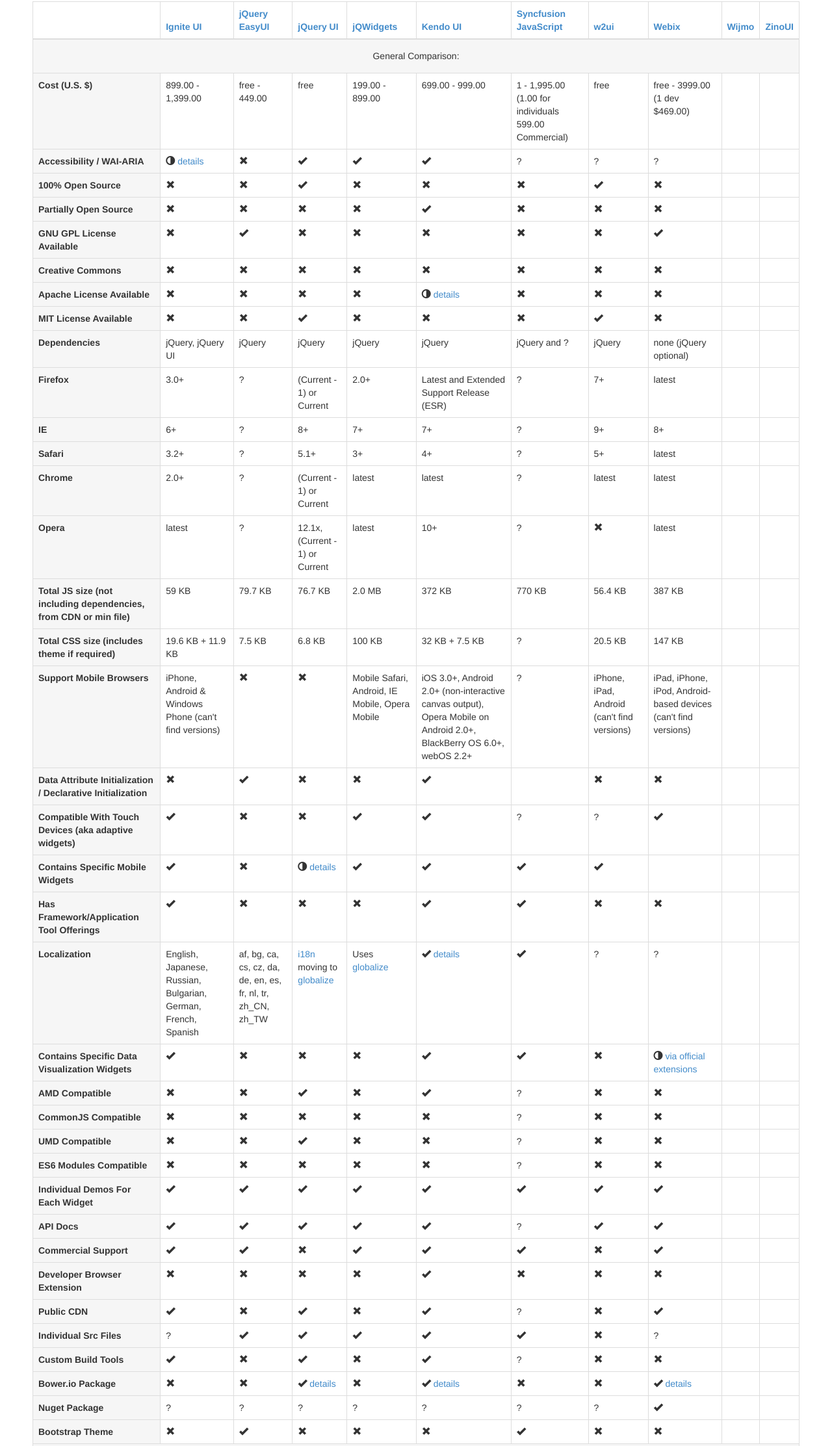
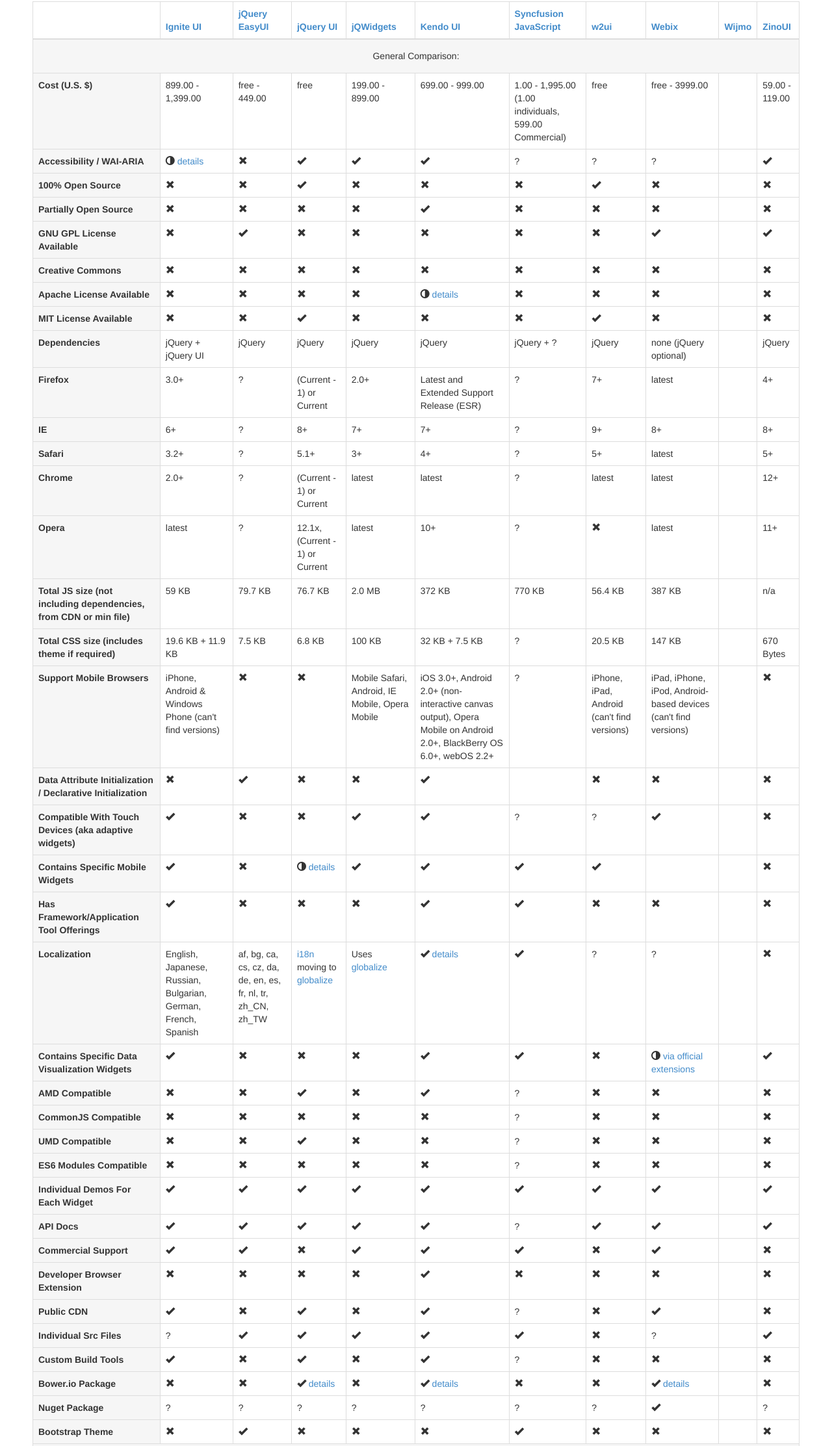
Before and after one commit to codylindley/jqueryuiwidgets.com, a website: page index.html in a window 1280 px wide. Shown: the part 83-2308 px from the top of the page at 65% size. Drawn offline with Linux system fonts and the light colour scheme.

Commit message:
added zinoUI

```diff
--- a/index.html
+++ b/index.html
@@ -59,11 +59,11 @@
             <td>free</td>
             <td>199.00 - 899.00</td>
             <td>699.00 - 999.00</td>
-            <td>1 - 1,995.00 (1.00 for individuals 599.00 Commercial)</td>
+            <td>1.00 - 1,995.00 (1.00 individuals, 599.00 Commercial)</td>
             <td>free</td>
-            <td>free - 3999.00 (1 dev $469.00)</td>
+            <td>free - 3999.00</td>
             <td></td>
-            <td></td>
+            <td>59.00 - 119.00</td>
         </tr>
         <tr>
             <th scope="row">Accessibility / WAI-ARIA</th>
@@ -76,7 +76,7 @@
             <td>?</td>
             <td>?</td>
             <td></td>
-            <td></td>
+            <td><span class="glyphicon glyphicon-ok"></span></td>
         </tr>
         <tr>
             <th scope="row">100% Open Source</th>
@@ -89,7 +89,7 @@
             <td><span class="glyphicon glyphicon-ok"></span></td>
             <td><span class="glyphicon glyphicon-remove"></span></td>
             <td></td>
-            <td></td>
+            <td><span class="glyphicon glyphicon-remove"></span></td>
         </tr>
         <tr>
             <th scope="row">Partially Open Source</th>
@@ -102,7 +102,7 @@
             <td><span class="glyphicon glyphicon-remove"></span></td>
             <td><span class="glyphicon glyphicon-remove"></span></td>
             <td></td>
-            <td></td>
+            <td><span class="glyphicon glyphicon-remove"></span></td>
         </tr>
         <tr>
             <th scope="row">GNU GPL License Available</th>
@@ -115,7 +115,7 @@
             <td><span class="glyphicon glyphicon-remove"></span></td>
             <td><span class="glyphicon glyphicon-ok"></span></td>
             <td></td>
-            <td></td>
+            <td><span class="glyphicon glyphicon-ok"></span></td>
         </tr>
         <tr>
             <th scope="row">Creative Commons</th>
@@ -128,7 +128,7 @@
             <td><span class="glyphicon glyphicon-remove"></span></td>
             <td><span class="glyphicon glyphicon-remove"></span></td>
             <td></td>
-            <td></td>
+            <td><span class="glyphicon glyphicon-remove"></span></td>
         </tr>
         <tr>
             <th scope="row">Apache License Available</th>
@@ -141,7 +141,7 @@
             <td><span class="glyphicon glyphicon-remove"></span></td>
             <td><span class="glyphicon glyphicon-remove"></span></td>
             <td></td>
-            <td></td>
+            <td><span class="glyphicon glyphicon-remove"></span></td>
         </tr>
         <tr>
             <th scope="row">MIT License Available</th>
@@ -154,20 +154,20 @@
             <td><span class="glyphicon glyphicon-ok"></span></td>
             <td><span class="glyphicon glyphicon-remove"></span></td>
             <td></td>
-            <td></td>
+            <td><span class="glyphicon glyphicon-remove"></span></td>
         </tr>
         <tr>
             <th scope="row">Dependencies</th>
-            <td>jQuery, jQuery UI</td>
+            <td>jQuery + jQuery UI</td>
             <td>jQuery</td>
             <td>jQuery</td>
             <td>jQuery</td>
             <td>jQuery</td>
-            <td>jQuery and ?</td>
+            <td>jQuery + ?</td>
             <td>jQuery</td>
             <td>none (jQuery optional)</td>
             <td></td>
-            <td></td>
+            <td>jQuery</td>
         </tr>
         <tr>
             <th scope="row">Firefox</th>
@@ -180,7 +180,7 @@
             <td>7+</td>
             <td>latest</td>
             <td></td>
-            <td></td>
+            <td>4+</td>
         </tr>
         <tr>
             <th scope="row">IE</th>
@@ -193,7 +193,7 @@
             <td>9+</td>
             <td>8+</td>
             <td></td>
-            <td></td>
+            <td>8+</td>
         </tr>
         <tr>
             <th scope="row">Safari</th>
@@ -206,7 +206,7 @@
             <td>5+</td>
             <td>latest</td>
             <td></td>
-            <td></td>
+            <td>5+</td>
         </tr>
         <tr>
             <th scope="row">Chrome</th>
@@ -219,7 +219,7 @@
             <td>latest</td>
             <td>latest</td>
             <td></td>
-            <td></td>
+            <td>12+</td>
         </tr>
         <tr>
             <th scope="row">Opera</th>
@@ -232,7 +232,7 @@
             <td><span class="glyphicon glyphicon-remove"></span></td>
             <td>latest</td>
             <td></td>
-            <td></td>
+            <td>11+</td>
         </tr>
         <tr>
             <th scope="row">Total JS size (not including dependencies, from CDN or min file)</th>
@@ -245,7 +245,7 @@
             <td>56.4 KB</td>
             <td>387 KB</td>
             <td></td>
-            <td></td>
+            <td>n/a</td>
         </tr>
         <tr>
             <th scope="row">Total CSS size (includes theme if required)</th>
@@ -258,7 +258,7 @@
             <td>20.5 KB</td>
             <td>147 KB</td>
             <td></td>
-            <td></td>
+            <td>670 Bytes</td>
         </tr>
         <tr>
             <th scope="row">Support Mobile Browsers</th>
@@ -271,7 +271,7 @@
             <td>iPhone, iPad, Android (can't find versions)</td>
             <td>iPad, iPhone, iPod, Android-based devices (can't find versions)</td>
             <td></td>
-            <td></td>
+            <td><span class="glyphicon glyphicon-remove"></span></td>
         </tr>
         <tr>
             <th scope="row">Data Attribute Initialization / Declarative Initialization</th>
@@ -284,7 +284,7 @@
             <td><span class="glyphicon glyphicon-remove"></span></td>
             <td><span class="glyphicon glyphicon-remove"></span></td>
             <td></td>
-            <td></td>
+            <td><span class="glyphicon glyphicon-remove"></span></td>
         </tr>
         <tr>
             <th scope="row">Compatible With Touch Devices (aka adaptive widgets)</th>
@@ -297,7 +297,7 @@
             <td>?</td>
             <td><span class="glyphicon glyphicon-ok"></span></td>
             <td></td>
-            <td></td>
+            <td><span class="glyphicon glyphicon-remove"></span></td>
         </tr>
         <tr>
             <th scope="row">Contains Specific Mobile Widgets</th>
@@ -310,7 +310,7 @@
             <td><span class="glyphicon glyphicon-ok"></span></td>
             <td></td>
             <td></td>
-            <td></td>
+            <td><span class="glyphicon glyphicon-remove"></span></td>
         </tr>
         <tr>
             <th scope="row">Has Framework/Application Tool Offerings</th>
@@ -323,7 +323,7 @@
             <td><span class="glyphicon glyphicon-remove"></span></td>
             <td><span class="glyphicon glyphicon-remove"></span></td>
             <td></td>
-            <td></td>
+            <td><span class="glyphicon glyphicon-remove"></span></td>
         </tr>
         <tr>
             <th scope="row">Localization</th>
@@ -336,7 +336,7 @@
             <td>?</td>
             <td>?</td>
             <td></td>
-            <td></td>
+            <td><span class="glyphicon glyphicon-remove"></span></td>
         </tr>
         <tr>
             <th scope="row">Contains Specific Data Visualization Widgets</th>
@@ -349,7 +349,7 @@
             <td><span class="glyphicon glyphicon-remove"></span></td>
             <td><span class="glyphicon glyphicon-adjust"></span> <a href="http://docs.webix.com/desktop__extensions.html">via official extensions</a></td>
             <td></td>
-            <td></td>
+            <td><span class="glyphicon glyphicon-ok"></span></td>
         </tr>
          <tr>
             <th scope="row">AMD Compatible</th>
@@ -362,7 +362,7 @@
             <td><span class="glyphicon glyphicon-remove"></span></td>
             <td><span class="glyphicon glyphicon-remove"></span></td>
             <td></td>
-            <td></td>
+            <td><span class="glyphicon glyphicon-remove"></span></td>
         </tr>
         <tr>
             <th scope="row">CommonJS Compatible</th>
@@ -375,7 +375,7 @@
             <td><span class="glyphicon glyphicon-remove"></span></td>
             <td><span class="glyphicon glyphicon-remove"></span></td>
             <td></td>
-            <td></td>
+            <td><span class="glyphicon glyphicon-remove"></span></td>
         </tr>
         <tr>
             <th scope="row">UMD Compatible</th>
@@ -388,7 +388,7 @@
             <td><span class="glyphicon glyphicon-remove"></span></td>
             <td><span class="glyphicon glyphicon-remove"></span></td>
             <td></td>
-            <td></td>
+            <td><span class="glyphicon glyphicon-remove"></span></td>
         </tr>
         <tr>
             <th scope="row">ES6 Modules Compatible</th>
@@ -401,7 +401,7 @@
             <td><span class="glyphicon glyphicon-remove"></span></td>
             <td><span class="glyphicon glyphicon-remove"></span></td>
             <td></td>
-            <td></td>
+            <td><span class="glyphicon glyphicon-remove"></span></td>
         </tr>
         <tr>
             <th scope="row">Individual Demos For Each Widget</th>
@@ -414,7 +414,7 @@
             <td><span class="glyphicon glyphicon-ok"></span></td>
             <td><span class="glyphicon glyphicon-ok"></span></td>
             <td></td>
-            <td></td>
+            <td><span class="glyphicon glyphicon-ok"></span></td>
         </tr>
         <tr>
             <th scope="row">API Docs</th>
@@ -427,7 +427,7 @@
             <td><span class="glyphicon glyphicon-ok"></span></td>
             <td><span class="glyphicon glyphicon-ok"></span></td>
             <td></td>
-            <td></td>
+            <td><span class="glyphicon glyphicon-ok"></span></td>
         </tr>
         <tr>
             <th scope="row">Commercial Support</th>
@@ -440,7 +440,7 @@
             <td><span class="glyphicon glyphicon-remove"></span></td>
             <td><span class="glyphicon glyphicon-ok"></span></td>
             <td></td>
-            <td></td>
+            <td><span class="glyphicon glyphicon-remove"></span></td>
         </tr>
         <tr>
             <th scope="row">Developer Browser Extension</th>
@@ -453,7 +453,7 @@
             <td><span class="glyphicon glyphicon-remove"></span></td>
             <td><span class="glyphicon glyphicon-remove"></span></td>
             <td></td>
-            <td></td>
+            <td><span class="glyphicon glyphicon-remove"></span></td>
         </tr>
         <tr>
             <th scope="row">Public CDN</th>
@@ -466,7 +466,7 @@
             <td><span class="glyphicon glyphicon-remove"></span></td>
             <td><span class="glyphicon glyphicon-ok"></span></td>
             <td></td>
-            <td></td>
+            <td><span class="glyphicon glyphicon-remove"></span></td>
         </tr>
         <tr>
             <th scope="row">Individual Src Files</th>
@@ -479,7 +479,7 @@
             <td><span class="glyphicon glyphicon-remove"></span></td>
             <td>?</td>
             <td></td>
-            <td></td>
+            <td><span class="glyphicon glyphicon-ok"></span></td>
         </tr>
         <tr>
             <th scope="row">Custom Build Tools</th>
@@ -492,7 +492,7 @@
             <td><span class="glyphicon glyphicon-remove"></span></td>
             <td><span class="glyphicon glyphicon-remove"></span></td>
             <td></td>
-            <td></td>
+            <td><span class="glyphicon glyphicon-remove"></span></td>
         </tr>
         <tr>
             <th scope="row">Bower.io Package</th>
@@ -505,7 +505,7 @@
             <td><span class="glyphicon glyphicon-remove"></span></td>
             <td><span class="glyphicon glyphicon-ok"></span> <a href="https://github.com/webix-hub/tracker/blob/master/bower.json">details</a></td>
             <td></td>
-            <td></td>
+            <td><span class="glyphicon glyphicon-remove"></span></td>
         </tr>
         <tr>
             <th scope="row">Nuget Package</th>
@@ -518,7 +518,7 @@
             <td>?</td>
             <td><span class="glyphicon glyphicon-ok"></span></td>
             <td></td>
-            <td></td>
+            <td>?</td>
         </tr>
         <tr>
             <th scope="row">Bootstrap Theme</th>
@@ -531,7 +531,7 @@
             <td><span class="glyphicon glyphicon-remove"></span></td>
             <td><span class="glyphicon glyphicon-remove"></span></td>
             <td></td>
-            <td></td>
+            <td><span class="glyphicon glyphicon-remove"></span></td>
         </tr>
         <tr>
 			<td colspan="11" class="txtAlignCenter"><h5>Widget Comparison:</h5></td>
```
